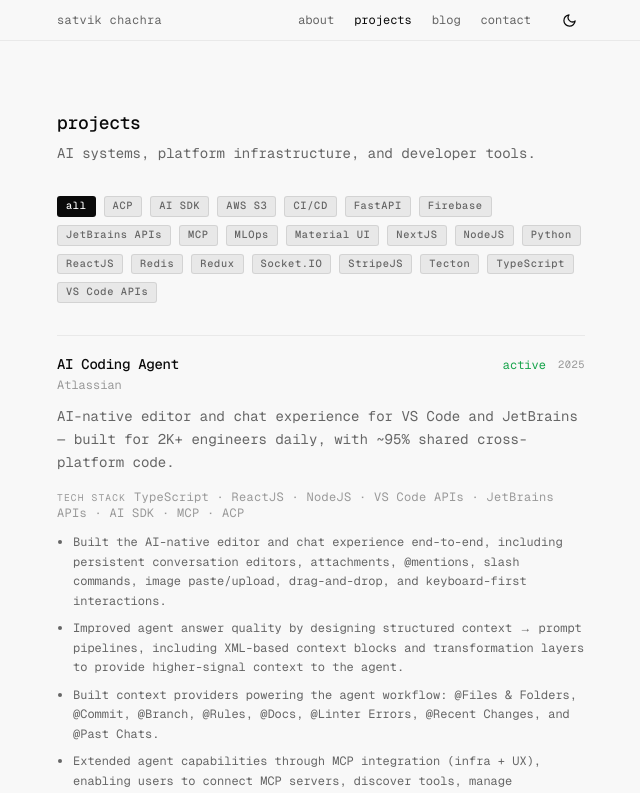
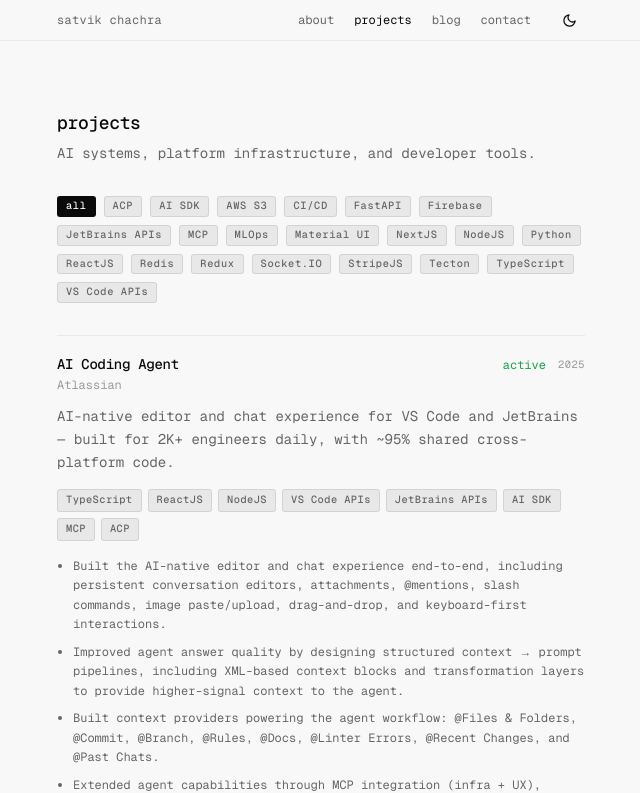
Before and after one commit to satvikchachra/satvik, a Next.js app: page /projects in a window 1280 px wide. Shown: the top 793 px of the page, without its empty margins (319-959 px from the left). Built offline with nearby package versions, Linux system fonts and the light colour scheme.

Commit message:
fixed tech stack ui of project item in projects list

```diff
--- a/src/components/projects/projects-list.tsx
+++ b/src/components/projects/projects-list.tsx
@@ -108,23 +108,13 @@
               </p>
 
               {/* Tech stack — above bullets */}
-              <p
-                className="text-xs mb-3 tracking-wide"
-                style={{ color: "var(--text-subtle)" }}
-              >
-                <span
-                  className="uppercase"
-                  style={{
-                    fontSize: "0.6rem",
-                    letterSpacing: "0.12em",
-                    color: "var(--text-subtle)",
-                    marginRight: "0.5rem",
-                  }}
-                >
-                  tech stack
-                </span>
-                {project.tags.join(" · ")}
-              </p>
+              <div className="flex flex-wrap gap-1.5 mb-4 items-center">
+                {project.tags.map((tag) => (
+                  <span key={tag} className="chip">
+                    {tag}
+                  </span>
+                ))}
+              </div>
 
               {/* Bullets */}
               {project.bullets && project.bullets.length > 0 && (
```
